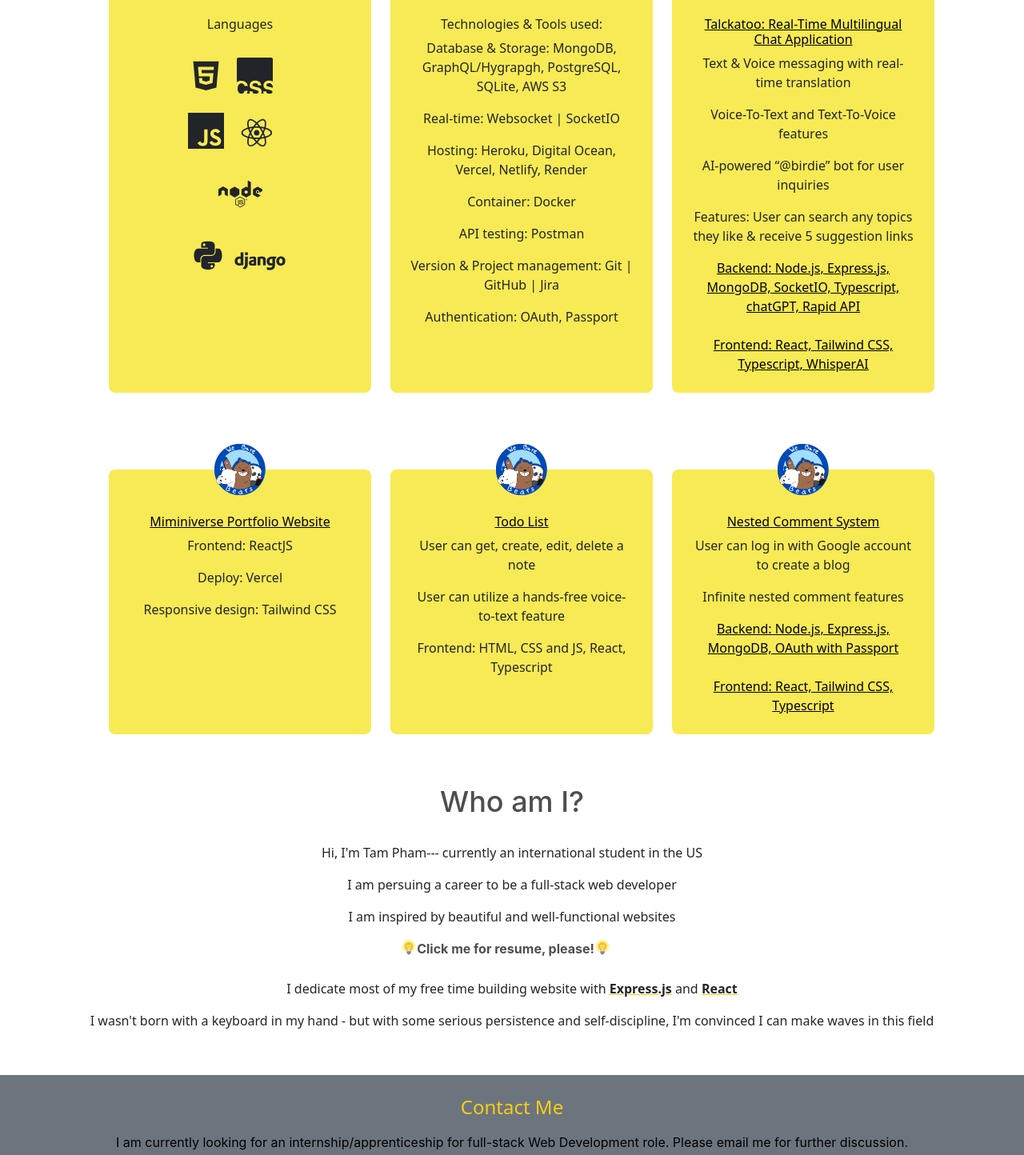
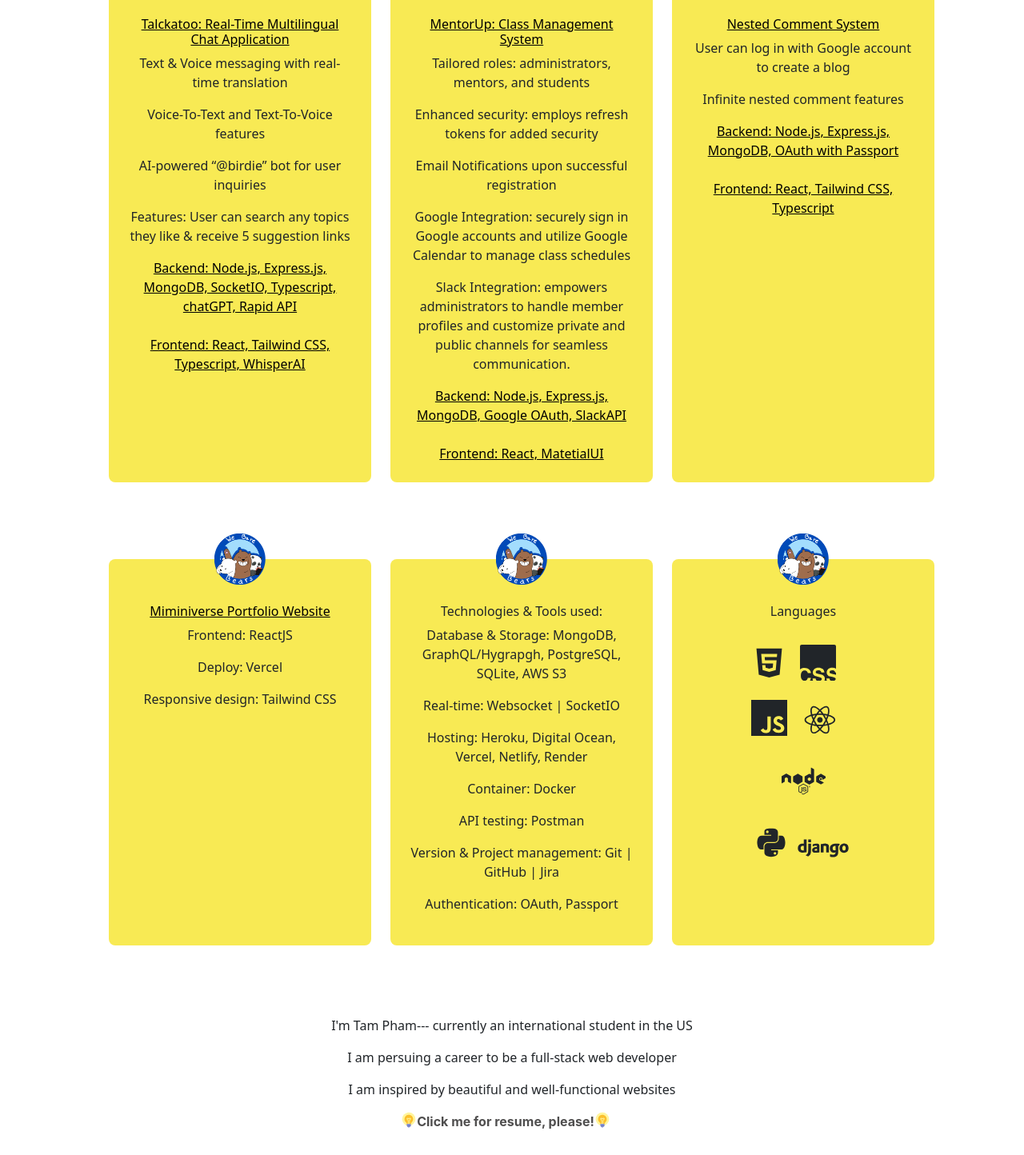
Before and after one commit to Miminiverse/mimiportfo, a React (Create React App) app: page / in a window 1280 px wide. Shown: the part 1080-2524 px from the top of the page at 80% size. Built offline with nearby package versions, Linux system fonts and the light colour scheme; no server answers.

Commit message:
udpate profile

```diff
--- a/src/components/About.js
+++ b/src/components/About.js
@@ -6,13 +6,9 @@
   return (
     <section id="about">
       <div className="max-w-6xl mx-auto px-5 mt-10 text-center">
-        <h2 className="text-4xl text-center text-accent">Who am I?</h2>
         <br />
         <div>
-          <p>
-            {" "}
-            Hi, I'm Tam Pham--- currently an international student in the US
-          </p>
+          <p> I'm Tam Pham--- currently an international student in the US</p>
           <p>I am persuing a career to be a full-stack web developer </p>
           <p>I am inspired by beautiful and well-functional websites </p>
 
@@ -36,13 +32,11 @@
             <strong className="underline decoration-yellow-400">
               Express.js
             </strong>{" "}
+            , <strong className="underline decoration-yellow-400">React</strong>{" "}
             and{" "}
-            <strong className="underline decoration-yellow-400">React</strong>
-          </p>
-          <p>
-            I wasn't born with a keyboard in my hand - but with some serious
-            persistence and self-discipline, I'm convinced I can make waves in
-            this field
+            <strong className="underline decoration-yellow-400">
+              Typescript
+            </strong>{" "}
           </p>
           <br />
         </div>
--- a/src/components/Projects.js
+++ b/src/components/Projects.js
@@ -10,63 +10,16 @@
       img: panda,
       title: "panda",
       desc: " A multi author blog. Built with Node.js, MongoDB, React, Redux and Tailwind CSS ",
-      live: "https://devlogg.onrender.com/",
-      code: "https://github.com/Coderamrin/devlog",
     },
   ];
 
   return (
     <section id="projects">
       <div className="max-w-6xl mx-auto px-5 mt-32 text-center">
-        <h2 className="text-4xl text-center text-accent">
-          What can I do for you?
-        </h2>
+        <h2 className="text-4xl text-center text-accent">Projects</h2>
 
         <div className="flex flex-col mt-24 md:flex-row md:space-x-6">
           <br />
-          <div className="flex flex-col items-center p-6 space-y-6 rounded-lg bg-lightYellow md:w-1/3">
-            <img src={panda} className="w-16 -mt-14" alt="" />
-            <div>
-              <h6>Languages</h6>
-              <br />
-
-              <div className="flex">
-                <DiHtml5 size={45} />{" "}
-                <SiCsswizardry className="ml-4" size={45} />
-              </div>
-              <br />
-              <div className="flex">
-                <SiJavascript size={45} />{" "}
-                <DiReact className="ml-4" size={50} />
-              </div>
-              <br />
-              <div className="flex items-center justify-center">
-                <FaNode size={55} />{" "}
-              </div>
-              <br />
-              <div className="flex">
-                <DiPython size={50} /> <DiDjango className="pb-3" size={80} />
-              </div>
-            </div>
-          </div>
-          <br />
-          <br />
-          <div className="flex flex-col items-center p-6 space-y-6 rounded-lg bg-lightYellow md:w-1/3">
-            <img src={panda} className="w-16 -mt-14" alt="panda" />
-            <div>
-              <h6>Technologies & Tools used: </h6>
-              <p>
-                Database & Storage: MongoDB, GraphQL/Hygrapgh, PostgreSQL,
-                SQLite, AWS S3{" "}
-              </p>
-              <p>Real-time: Websocket | SocketIO </p>
-              <p>Hosting: Heroku, Digital Ocean, Vercel, Netlify, Render </p>
-              <p>Container: Docker</p>
-              <p>API testing: Postman</p>
-              <p>Version & Project management: Git | GitHub | Jira</p>
-              <p>Authentication: OAuth, Passport</p>
-            </div>
-          </div>
           <div className="flex flex-col items-center p-6 space-y-6 rounded-lg bg-lightYellow md:w-1/3">
             <img src={panda} className="w-16 -mt-14" alt="" />
             <div>
@@ -106,45 +59,55 @@
               </a>
             </div>
           </div>
-        </div>
-        <div className="flex flex-col mt-24 md:flex-row md:space-x-6">
           <br />
-          <div className="flex flex-col items-center p-6 space-y-6 rounded-lg bg-lightYellow md:w-1/3">
-            <img src={panda} className="w-16 -mt-14" alt="" />
-            <div>
-              <h6>
-                {" "}
-                <a
-                  href="https://github.com/Miminiverse/mimiportfo"
-                  className="text-black"
-                  target="_blank"
-                >
-                  Miminiverse Portfolio Website
-                </a>
-              </h6>
-              <p>Frontend: ReactJS</p>
-              <p>Deploy: Vercel </p>
-              <p>Responsive design: Tailwind CSS</p>
-            </div>
-          </div>
+          <br />
+
           <div className="flex flex-col items-center p-6 space-y-6 rounded-lg bg-lightYellow md:w-1/3">
             <img src={panda} className="w-16 -mt-14" alt="panda" />
             <div>
               <h6>
                 {" "}
                 <a
-                  href="https://github.com/Miminiverse/react-cockatoo"
+                  href="https://mentorup-81w4.onrender.com "
                   className=" text-black"
                   target="_blank"
                 >
-                  Todo List
+                  MentorUp: Class Management System
                 </a>
               </h6>
-              <p>User can get, create, edit, delete a note</p>
-              <p>User can utilize a hands-free voice-to-text feature</p>
-              <p>Frontend: HTML, CSS and JS, React, Typescript</p>
+              <p>Tailored roles: administrators, mentors, and students </p>
+              <p>
+                Enhanced security: employs refresh tokens for added security
+              </p>
+              <p>Email Notifications upon successful registration</p>
+              <p>
+                Google Integration: securely sign in Google accounts and utilize
+                Google Calendar to manage class schedules
+              </p>
+              <p>
+                Slack Integration: empowers administrators to handle member
+                profiles and customize private and public channels for seamless
+                communication.
+              </p>
+              <a
+                href="https://github.com/Mentor-Up/server"
+                className=" text-black"
+                target="_blank"
+              >
+                Backend: Node.js, Express.js, MongoDB, Google OAuth, SlackAPI
+              </a>
+              <br />
+              <br />
+              <a
+                href="https://github.com/Mentor-Up/client"
+                className=" text-black"
+                target="_blank"
+              >
+                Frontend: React, MatetialUI
+              </a>
             </div>
           </div>
+
           <br />
           <br />
           <div className="flex flex-col items-center p-6 space-y-6 rounded-lg bg-lightYellow md:w-1/3">
@@ -181,6 +144,77 @@
             </div>
           </div>
         </div>
+
+        <div className="flex flex-col mt-24 md:flex-row md:space-x-6">
+          <br />
+
+          <br />
+
+          <div className="flex flex-col items-center p-6 space-y-6 rounded-lg bg-lightYellow md:w-1/3">
+            <img src={panda} className="w-16 -mt-14" alt="" />
+            <div>
+              <h6>
+                {" "}
+                <a
+                  href="https://github.com/Miminiverse/mimiportfo"
+                  className="text-black"
+                  target="_blank"
+                >
+                  Miminiverse Portfolio Website
+                </a>
+              </h6>
+              <p>Frontend: ReactJS</p>
+              <p>Deploy: Vercel </p>
+              <p>Responsive design: Tailwind CSS</p>
+            </div>
+          </div>
+
+          <br />
+          <br />
+
+          <div className="flex flex-col items-center p-6 space-y-6 rounded-lg bg-lightYellow md:w-1/3">
+            <img src={panda} className="w-16 -mt-14" alt="panda" />
+            <div>
+              <h6>Technologies & Tools used: </h6>
+              <p>
+                Database & Storage: MongoDB, GraphQL/Hygrapgh, PostgreSQL,
+                SQLite, AWS S3{" "}
+              </p>
+              <p>Real-time: Websocket | SocketIO </p>
+              <p>Hosting: Heroku, Digital Ocean, Vercel, Netlify, Render </p>
+              <p>Container: Docker</p>
+              <p>API testing: Postman</p>
+              <p>Version & Project management: Git | GitHub | Jira</p>
+              <p>Authentication: OAuth, Passport</p>
+            </div>
+          </div>
+
+          <div className="flex flex-col items-center p-6 space-y-6 rounded-lg bg-lightYellow md:w-1/3">
+            <img src={panda} className="w-16 -mt-14" alt="" />
+            <div>
+              <h6>Languages</h6>
+              <br />
+
+              <div className="flex">
+                <DiHtml5 size={45} />{" "}
+                <SiCsswizardry className="ml-4" size={45} />
+              </div>
+              <br />
+              <div className="flex">
+                <SiJavascript size={45} />{" "}
+                <DiReact className="ml-4" size={50} />
+              </div>
+              <br />
+              <div className="flex items-center justify-center">
+                <FaNode size={55} />{" "}
+              </div>
+              <br />
+              <div className="flex">
+                <DiPython size={50} /> <DiDjango className="pb-3" size={80} />
+              </div>
+            </div>
+          </div>
+        </div>
       </div>
       <br />
     </section>
```
